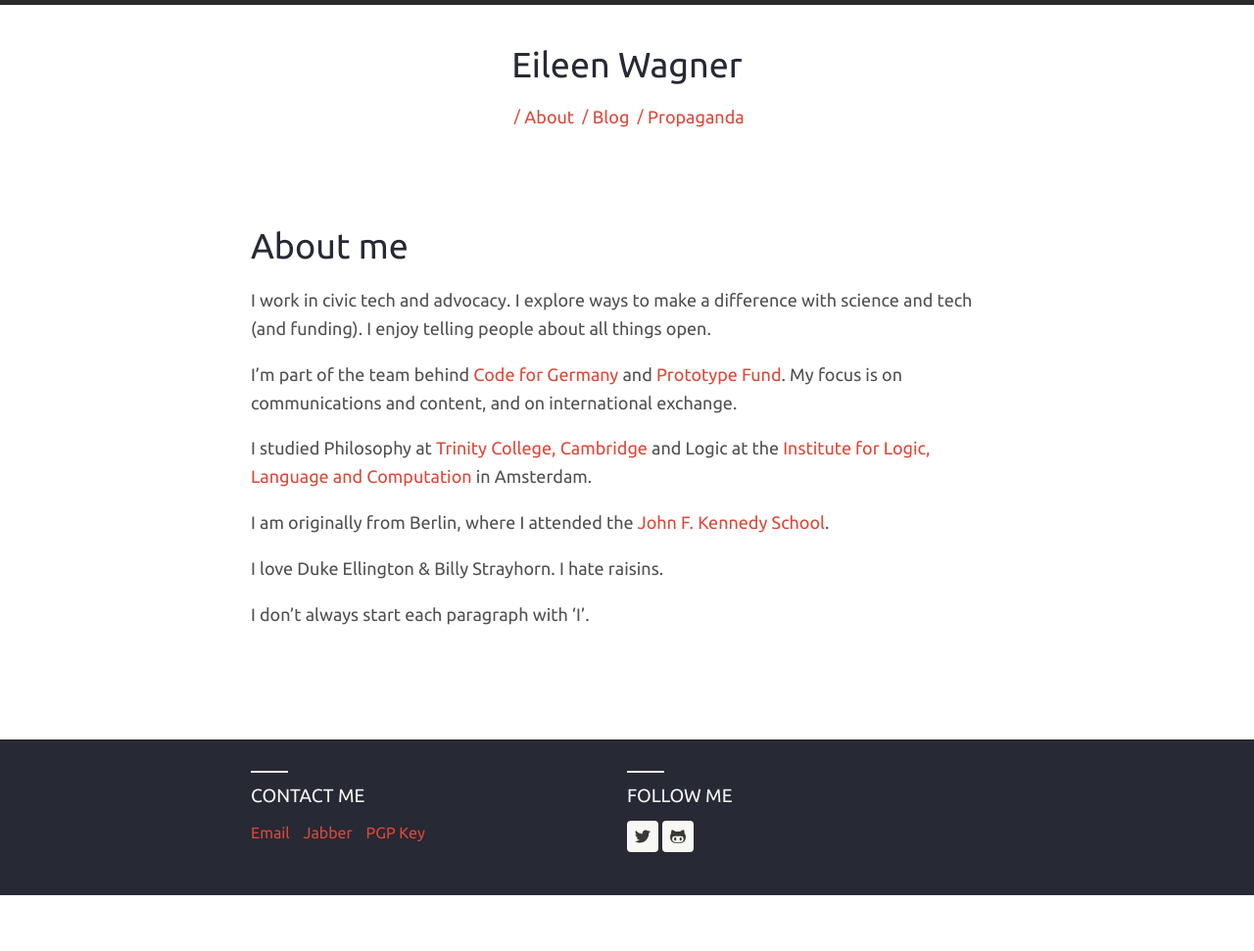
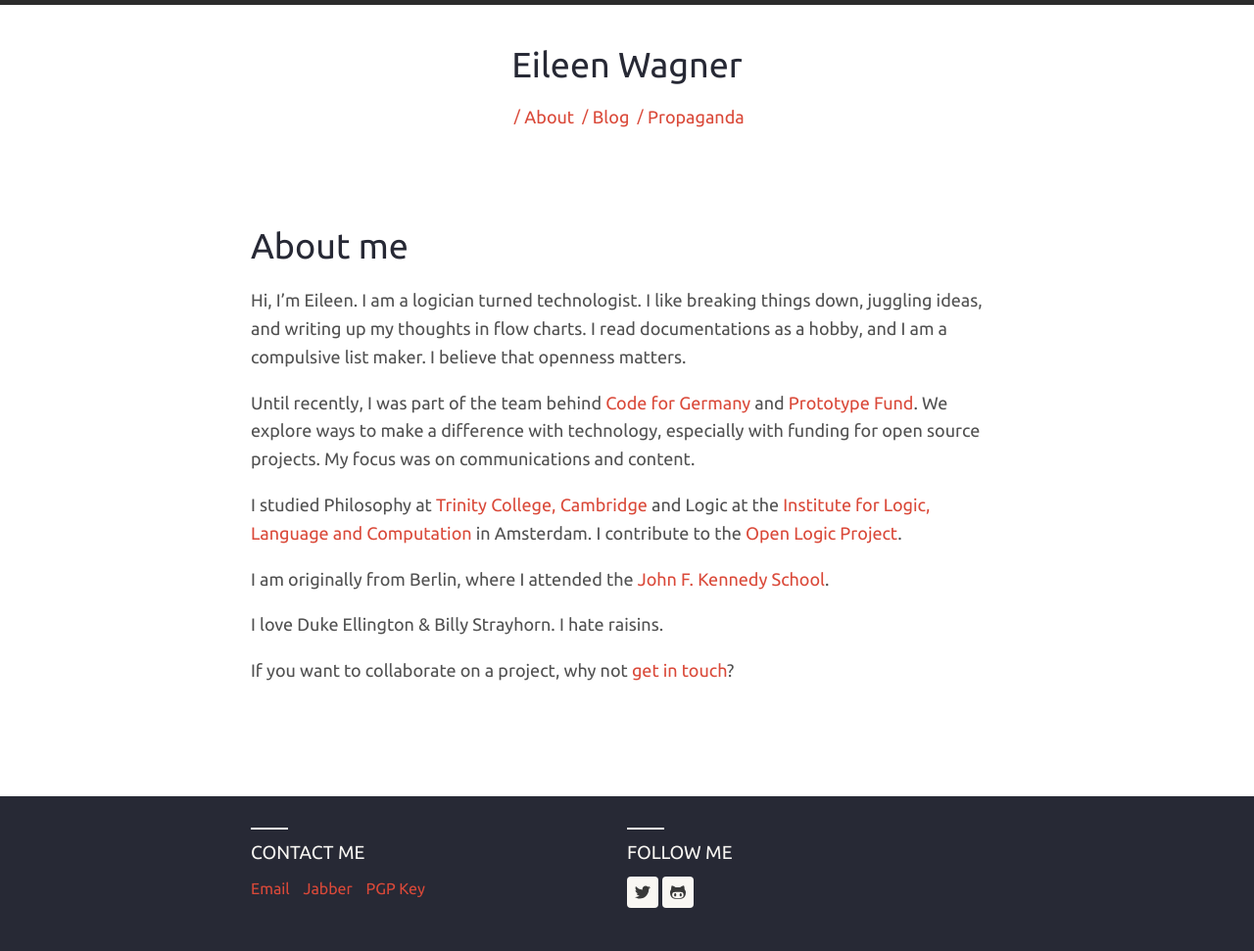
Before and after one commit to flapperleenie/flapperleenie.github.io, a Jekyll site: the page built from about.md, in a window 1280 px wide. Shown: the whole page at 98% size. Built offline with Jekyll 4.4.1, drawn with Linux system fonts in a browser that asks for light colours; nearby versions of some CDN libraries; before the commit the page ends 914 px from its top, so only the background shows below that.

Commit message:
about update

```diff
--- a/about.md
+++ b/about.md
@@ -4,14 +4,14 @@ title: About me
 permalink: /about/
 ---
 
-I work in civic tech and advocacy. I explore ways to make a difference with science and tech (and funding). I enjoy telling people about all things open.
+Hi, I'm Eileen. I am a logician turned technologist. I like breaking things down, juggling ideas, and writing up my thoughts in flow charts. I read documentations as a hobby, and I am a compulsive list maker. I believe that openness matters.
 
-I'm part of the team behind [Code for Germany](http://codefor.de/) and [Prototype Fund](http://prototypefund.de/). My focus is on communications and content, and on international exchange.
+Until recently, I was part of the team behind [Code for Germany](http://codefor.de/) and [Prototype Fund](http://prototypefund.de/). We explore ways to make a difference with technology, especially with funding for open source projects. My focus was on communications and content.
 
-I studied Philosophy at [Trinity College, Cambridge](http://www.trin.cam.ac.uk/) and Logic at the [Institute for Logic, Language and Computation](http://www.illc.uva.nl/) in Amsterdam.
+I studied Philosophy at [Trinity College, Cambridge](http://www.trin.cam.ac.uk/) and Logic at the [Institute for Logic, Language and Computation](http://www.illc.uva.nl/) in Amsterdam. I contribute to the [Open Logic Project](http://openlogicproject.org/).
 
 I am originally from Berlin, where I attended the [John F. Kennedy School](http://jfks.de/).
 
 I love Duke Ellington &#38; Billy Strayhorn. I hate raisins.
 
-I don't always start each paragraph with 'I'.
+If you want to collaborate on a project, why not <a href="mailto:&#104;&#101;&#108;&#108;&#111;&#64;&#98;&#117;&#109;&#98;&#108;&#101;&#46;&#98;&#108;&#117;&#101;">get in touch</a>?
```
